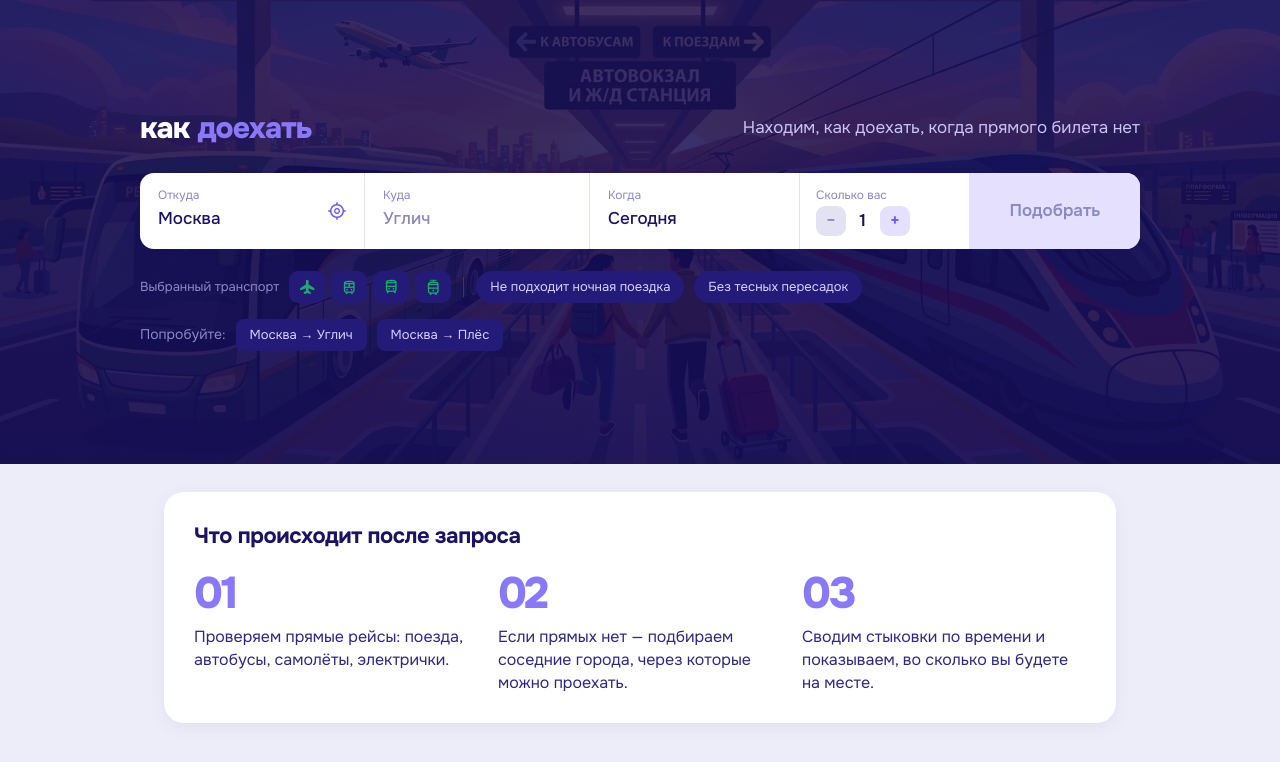
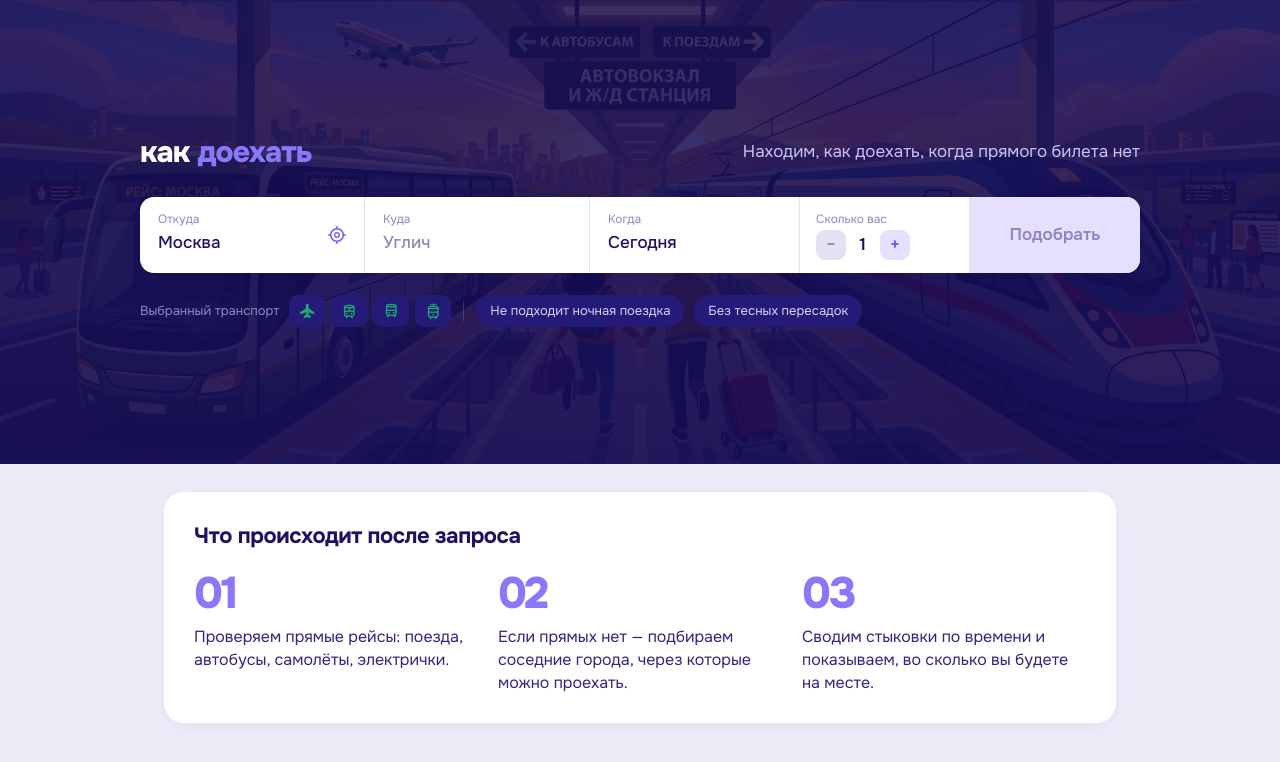
Before and after one commit to nyxandro/tutu-hackathon, a Next.js app: page / in a window 1280 px wide. Shown: the top 762 px of the page. Built offline with nearby package versions, Linux system fonts and the light colour scheme.

Commit message:
Убраны примеры маршрутов из формы

```diff
--- a/src/frontend/components/route/route-search.tsx
+++ b/src/frontend/components/route/route-search.tsx
@@ -124,7 +124,6 @@ export function RouteSearch() {
         from={from}
         to={to}
         date={date}
-        showExamples={idle}
         compact={!idle}
         onFrom={setFrom}
         onTo={setTo}
@@ -151,11 +150,6 @@ export function RouteSearch() {
           )
         }
         onSearch={() => run({ origin: from, destination: to, date })}
-        onExample={(example) => {
-          setFrom(example.origin);
-          setTo(example.destination);
-          run({ origin: example.origin, destination: example.destination, date });
-        }}
       />
 
       <div
--- a/src/frontend/components/route/search-form.tsx
+++ b/src/frontend/components/route/search-form.tsx
@@ -8,7 +8,7 @@
 
 'use client';
 
-import { ROUTE_EXAMPLES, TRANSPORT_MODES, TRAVEL_CONSTRAINTS } from '@/frontend/config';
+import { TRANSPORT_MODES, TRAVEL_CONSTRAINTS } from '@/frontend/config';
 import { COLORS, TRANSPORT_ICONS } from '@/frontend/design';
 import { CityInput, isKnownCity } from '@/frontend/components/route/city-input';
 import { DatePicker } from '@/frontend/components/route/date-picker';
@@ -18,7 +18,6 @@ export function SearchForm({
   from,
   to,
   date,
-  showExamples,
   constraints,
   excluded,
   onFrom,
@@ -27,7 +26,6 @@ export function SearchForm({
   travelers,
   onTravelers,
   onSearch,
-  onExample,
   onConstraint,
   onMode,
   onDetect,
@@ -39,14 +37,12 @@ export function SearchForm({
   from: string;
   to: string;
   date: string;
-  showExamples: boolean;
   onFrom: (value: string) => void;
   onTo: (value: string) => void;
   onDate: (value: string) => void;
   travelers: number;
   onTravelers: (count: number) => void;
   onSearch: () => void;
-  onExample: (example: { origin: string; destination: string }) => void;
   constraints: Record<string, boolean>;
   onConstraint: (key: string) => void;
   excluded: string[];
@@ -277,30 +273,6 @@ export function SearchForm({
             })}
           </div>
 
-          {showExamples ? (
-            <div style={{ display: 'flex', alignItems: 'center', gap: 10, flexWrap: 'wrap' }}>
-              <span style={{ fontSize: 14, color: COLORS.mutedSoft }}>Попробуйте:</span>
-              {ROUTE_EXAMPLES.map((example) => (
-                <button
-                  key={`${example.origin}-${example.destination}`}
-                  onClick={() => onExample(example)}
-                  style={{
-                    height: 32,
-                    padding: '0 14px',
-                    border: 'none',
-                    borderRadius: 8,
-                    background: COLORS.headerChip,
-                    color: COLORS.chipText,
-                    fontFamily: 'inherit',
-                    fontSize: 13,
-                    cursor: 'pointer',
-                  }}
-                >
-                  {example.origin} → {example.destination}
-                </button>
-              ))}
-            </div>
-          ) : null}
         </div>
       </div>
     </div>
--- a/src/frontend/config.ts
+++ b/src/frontend/config.ts
@@ -3,7 +3,6 @@
  * живёт в конфигах своих модулей: modules/tutu/config.ts и modules/routing/config.ts.
  *
  * Экспорты:
- * - ROUTE_EXAMPLES — примеры на пустом экране
  * - TRAVEL_CONSTRAINTS — особые условия поездки
  * - SEARCH_STAGE_MS — тайминги смены этапов поиска
  * - CITY_SUGGESTIONS_LIMIT — сколько городов в подсказках
@@ -14,11 +13,6 @@
 // Углич — через Ярославль, Плёс — через Иваново.
 // Мышкин отсюда убран: Туту не продаёт последнее плечо Ярославль → Мышкин,
 // маршрут не собирается, и показывать его на демо нельзя.
-export const ROUTE_EXAMPLES = [
-  { origin: 'Москва', destination: 'Углич' },
-  { origin: 'Москва', destination: 'Плёс' },
-];
-
 // Особые условия поездки. Здесь только то, что реально считается по данным
 // Туту. «С животным» и «нижние места» требуют схемы вагона и есть лишь у
 // поездов; число детей `search_multitransport` не принимает вовсе — поэтому
```
